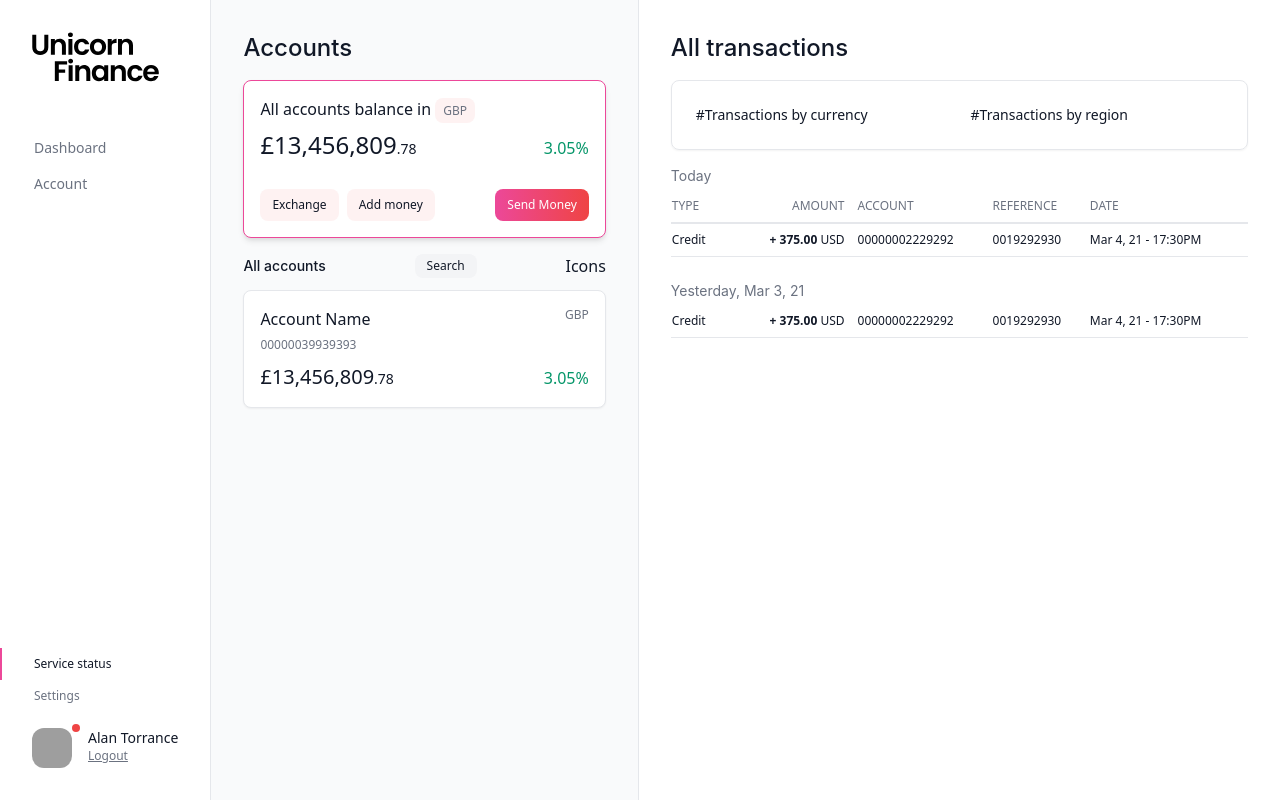
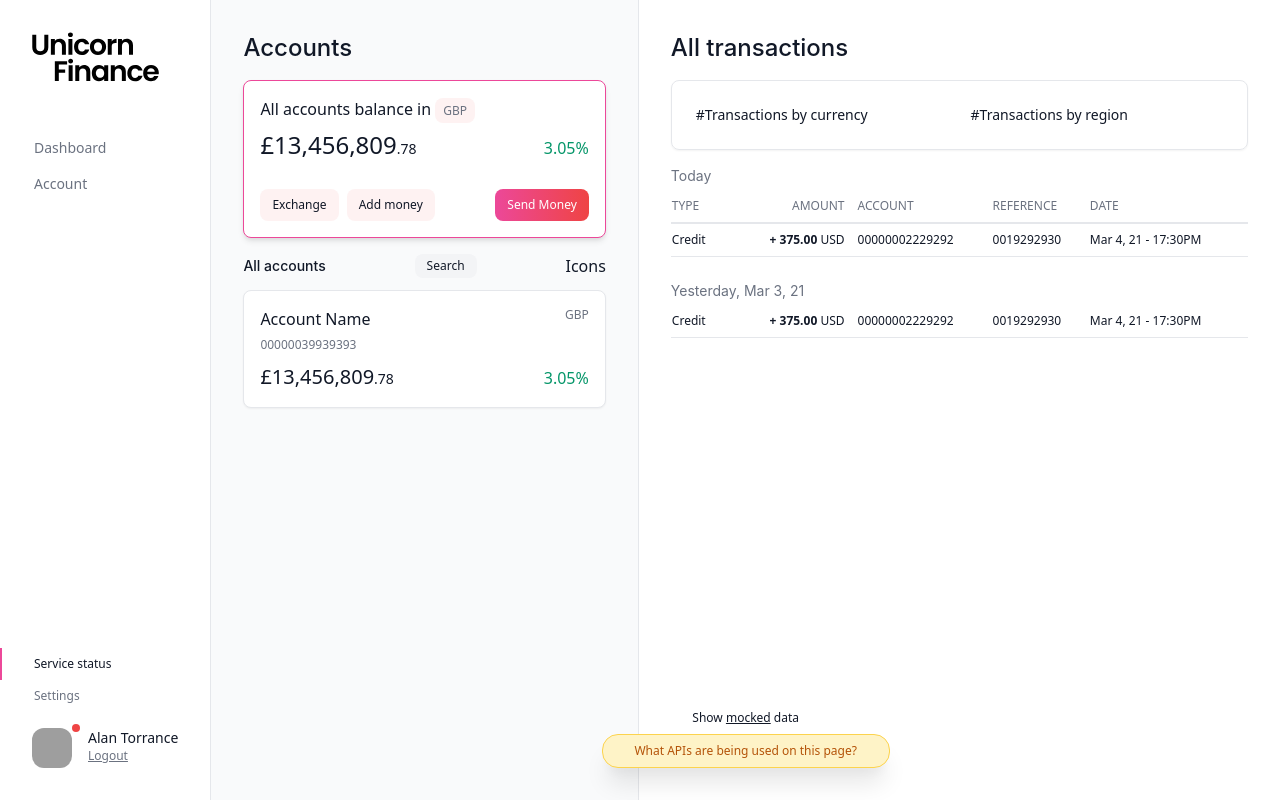
Before and after one commit to jpmorganchase/payments, a React (Create React App) app in the folder client/: page /account in a window 1280 px wide. Built offline with nearby package versions, Linux system fonts and the light colour scheme; no server answers; grey boxes are pictures that could not be loaded.

Commit message:
what api component shell

```diff
--- a/client/src/components/layout.js
+++ b/client/src/components/layout.js
@@ -1,5 +1,6 @@
 import React from 'react';
 import Sidebar from './sidebar';
+import WhatAPI from './whatAPI/whatAPI';
 // import Header from './header';
 import PropTypes from 'prop-types';
 
@@ -13,6 +14,7 @@ const Layout = ({ children }) => {
           {children}
           </content>
         </main>
+        <WhatAPI />
       </section>
     </div>
   );
--- a/client/src/components/pages/ServiceStatusPage/ServiceStatusPage.js
+++ b/client/src/components/pages/ServiceStatusPage/ServiceStatusPage.js
@@ -21,14 +21,6 @@ const ServiceStatusPage = () => {
           <p> Loading</p>
         )}
       </div>
-      {serviceStatusData && serviceStatusData.mocked && (
-        <div className="absolute bottom-8 text-center left-1/2 w-72 -ml-36">
-        <div className="text-xs mb-2">Show <span className="underline">mocked</span> data</div>
-        <div className='bg-yellow-100 px-5 py-2 text-xs rounded-2xl border border-yellow-300 text-yellow-700 shadow-xl'>
-          What APIs are being used on this page?
-        </div>
-        </div>
-      )}
     </Layout>
   );
 };
--- /dev/null
+++ b/client/src/components/whatAPI/whatAPI.js
@@ -0,0 +1,14 @@
+import React from 'react';
+
+const WhatAPI = () => {
+  return (
+    <div className="absolute bottom-8 text-center left-1/2 w-72 -ml-36">
+            <div className="text-xs mb-2">Show <span className="underline">mocked</span> data</div>
+            <div className='bg-yellow-100 px-5 py-2 text-xs rounded-2xl border border-yellow-300 text-yellow-700 shadow-xl'>
+              What APIs are being used on this page?
+            </div>
+            </div>
+  );
+};
+
+export default WhatAPI;
```
